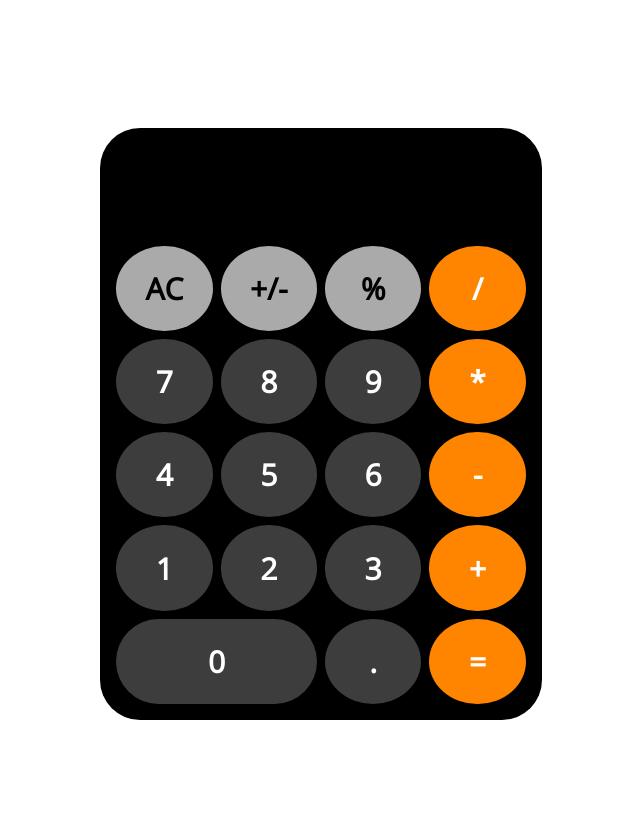
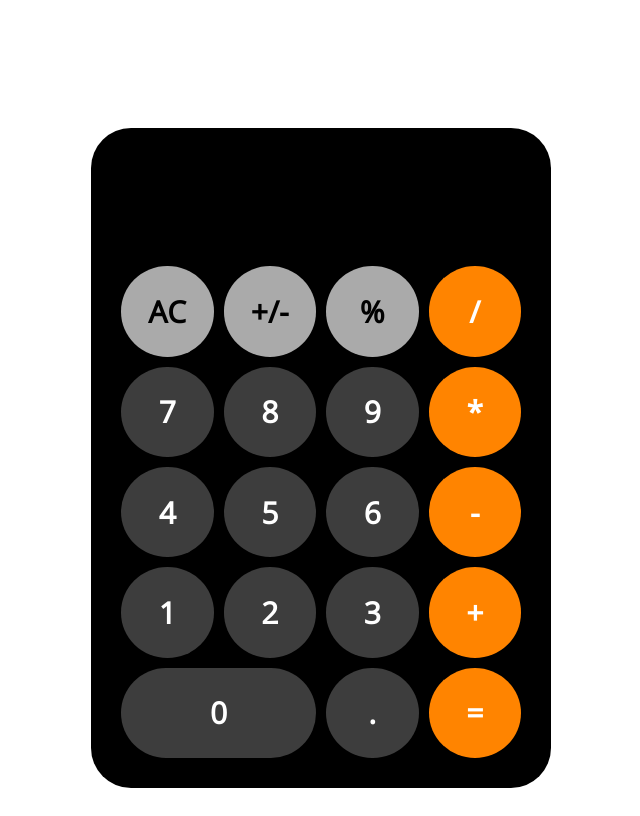
Before and after one commit to adamtaber/Calculator, a plain HTML site: page index.html in a window 1280 px wide. Shown: the whole page, without its empty margins (319-959 px from the left). Drawn offline with nearby package versions, Linux system fonts and the light colour scheme.

Commit message:
Change sizing once again

```diff
--- a/styles.css
+++ b/styles.css
@@ -1,24 +1,22 @@
 @import url('https://fonts.googleapis.com/css2?family=Open+Sans:wght@300&display=swap');
+
 
 body {
     display: flex;
     justify-content: center;
     padding: 0px;
-    height: 100vh;
-    height: calc(var(--vh, 1vh) * 100);
 }
 
 .calculator {
     display: grid;
     grid-template-columns: 1fr;
     grid-template-rows: 1fr 5fr;
-    height: 70vh;
-    width: 32vw;
+    height: 600px;
+    width: 400px;
     gap: 10px;
     background-color: black;
-    /*padding: 30px;*/
+    padding: 30px;
     border-radius: 40px;
-    padding: 2vh;
     border-style: none;
     margin-top: 15vh;
 }
@@ -45,7 +43,7 @@ body {
     grid-template-columns: repeat(4, 1fr);
     grid-template-rows: repeat(5, 1fr);
     justify-items: stretch;
-    gap: 1vh;
+    gap: 10px;
 }
 
 .misc {
@@ -56,7 +54,7 @@ body {
     display: grid;
     grid-template-columns: repeat(3, 1fr);
     grid-template-rows: repeat(1, 1fr);
-    gap: 1vh;
+    gap: 10px;
 }
 
 .numeric {
@@ -68,7 +66,7 @@ body {
     grid-template-columns: repeat(3, 1fr);
     grid-template-rows: repeat(4, 1fr);
     direction: rtl;
-    gap: 1vh;
+    gap: 10px;
 }
 
 #zero {
@@ -87,7 +85,7 @@ body {
     display: grid;
     grid-template-columns: repeat(1, 1fr);
     grid-template-rows: repeat(5, 1fr);
-    gap: 1vh;
+    gap: 10px;
 }
 
 button {
```
